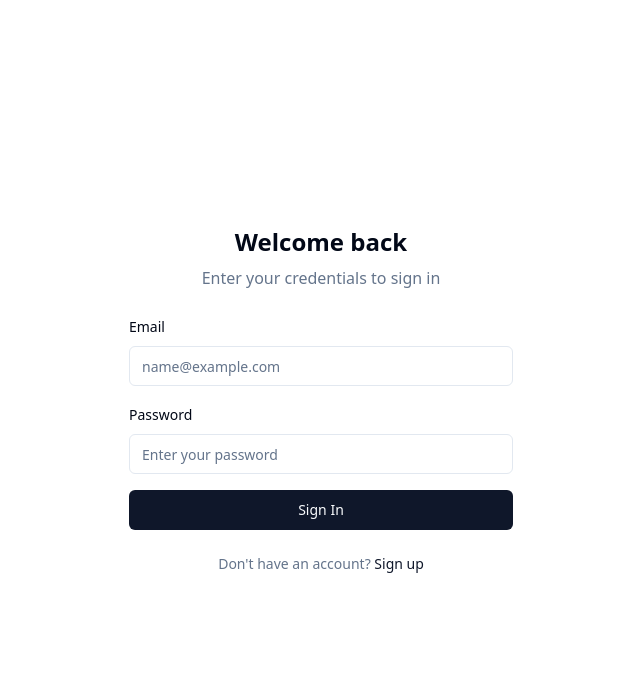
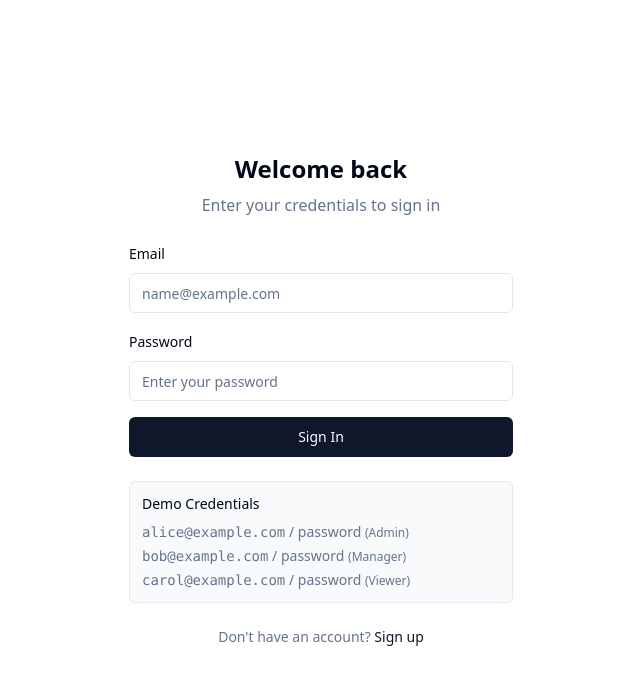
Before and after one commit to ziyodbek0300/full-dashboard-temlate, a React (Vite) app: page /login in a window 1280 px wide. Shown: the top 684 px of the page, without its empty margins (319-959 px from the left). Built offline with nearby package versions, Linux system fonts and the light colour scheme; no server answers.

Commit message:
feat: add mock credentials

```diff
--- a/src/modules/auth/pages/login-page.tsx
+++ b/src/modules/auth/pages/login-page.tsx
@@ -13,6 +13,23 @@ export function LoginPage() {
           </p>
         </div>
         <LoginForm />
+        <div className="rounded-md border bg-muted/50 p-3 text-sm">
+          <p className="mb-2 font-medium">Demo Credentials</p>
+          <div className="space-y-1 text-muted-foreground">
+            <p>
+              <span className="font-mono">alice@example.com</span> / password{" "}
+              <span className="text-xs">(Admin)</span>
+            </p>
+            <p>
+              <span className="font-mono">bob@example.com</span> / password{" "}
+              <span className="text-xs">(Manager)</span>
+            </p>
+            <p>
+              <span className="font-mono">carol@example.com</span> / password{" "}
+              <span className="text-xs">(Viewer)</span>
+            </p>
+          </div>
+        </div>
         <p className="text-center text-sm text-muted-foreground">
           Don&apos;t have an account?{" "}
           <Link
```
Also changed, not shown: 1 other file (tests, documents, lock files or other folders).
